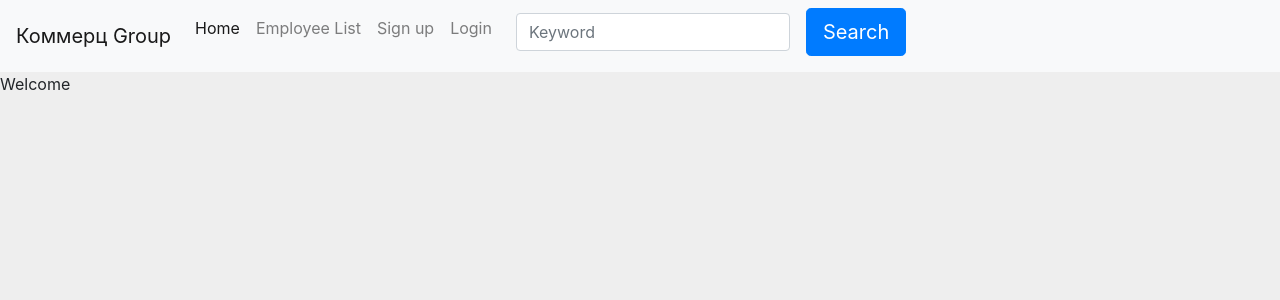
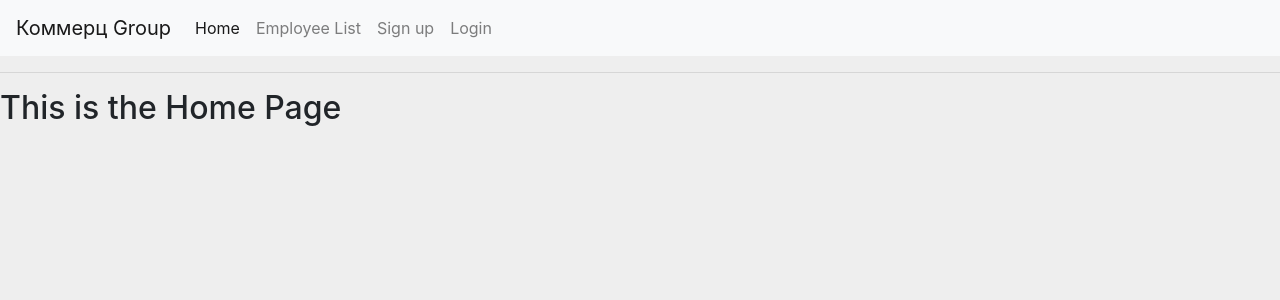
Before and after one commit to MussaShaukenov/ecommerce-group-test, a Django app: page / in a window 1280 px wide. Shown: the top 300 px of the page. Run offline with Django 4.2, Linux system fonts and the light colour scheme.

Commit message:
removed unnecessary stuff

```diff
--- a/online_catalogue_app/templates/online_catalogue_app/html/base.html
+++ b/online_catalogue_app/templates/online_catalogue_app/html/base.html
@@ -11,7 +11,8 @@
 <body style="background-color: #eee;">
  {% include 'online_catalogue_app/html/navbar.html' %}
 {% block content %}
-    Welcome
+    <hr>
+    <h2>This is the Home Page</h2>
 {% endblock %}
 
 
--- a/online_catalogue_app/templates/online_catalogue_app/html/login.html
+++ b/online_catalogue_app/templates/online_catalogue_app/html/login.html
@@ -1,5 +1,4 @@
 {% extends "online_catalogue_app/html/base.html" %}
-
 
 {% block content %}
 
--- a/online_catalogue_app/templates/online_catalogue_app/html/navbar.html
+++ b/online_catalogue_app/templates/online_catalogue_app/html/navbar.html
@@ -12,16 +12,11 @@
   <div class="collapse navbar-collapse" id="navbarNavAltMarkup">
     <div class="navbar-nav">
       <a class="nav-item nav-link active" href="{{ homepage }}">Home <span class="sr-only"></span></a>
-      <a class="nav-item nav-link" href="{{ emp_list }}">Employee List</a>
+      <li class="nav-item">
+        <a class="nav-item nav-link" href="{{ emp_list }}">Employee List</a>
+      </li>
       <a class="nav-item nav-link" href="{{ register }}">Sign up</a>
       <a class="nav-item nav-link" href="{{ login }}">Login</a>
-    <form action="{% url 'main:search' %}" class="form-inline" method="get">
-      <div class="form-group mx-sm-3 mb-2">
-        <label for="" class="sr-only">Search</label>
-        <input name="search" type="" class="form-control" id="" placeholder="Keyword">
-      </div>
-        <button type="submit" class="btn btn-primary btn-lg mb-2">Search</button>
-   </form>
     </div>
   </div>
 </nav>
--- a/online_catalogue_app/urls.py
+++ b/online_catalogue_app/urls.py
@@ -7,6 +7,7 @@ urlpatterns = [
     path("", index, name="index"),
     path("login/",  login_employee, name="login"),
     path("signup/", register_employee, name="signup"),
+    path("logout/", logout_employee, name="logout"),
     path("employee-list/", display_employee, name="display_employee"),
     path("employee-list-full-info/", display_employee_full_info, name="display_employee_full_info"),
     path("bosses-list/", display_bosses, name="bosses_list"),
--- a/online_catalogue_app/views.py
+++ b/online_catalogue_app/views.py
@@ -4,7 +4,7 @@ from django.db.models import Q
 from . import forms
 from django_seed import Seed
 from django.contrib import messages
-from django.contrib.auth import login, authenticate
+from django.contrib.auth import login, authenticate, logout
 from django.contrib.auth.forms import AuthenticationForm
 
 
@@ -52,9 +52,9 @@ def login_employee(request):
         if form.is_valid():
             username = form.cleaned_data.get('username')
             password = form.cleaned_data.get('password')
-            user = authenticate(username, password)
-            if user is not None:
-                login(request, user)
+            employee = authenticate(username, password)
+            if employee is not None:
+                login(request, employee)
                 messages.info(request, f"You are now logged in as {username}.")
                 return redirect("main:display_employee")
             else:
@@ -86,6 +86,12 @@ def register_employee(request):
     }
 
     return render(request, 'online_catalogue_app/html/signup.html', context)
+
+
+def logout_employee(request):
+    logout(request)
+    messages.info(request, "You have successfully logged out.")
+    return redirect("main:homepage")
 
 
 def sort_emp_by_name(request):
```
Also changed, not shown: online_catalogue_app/forms.py (+7 -1 lines), 1 other file.
